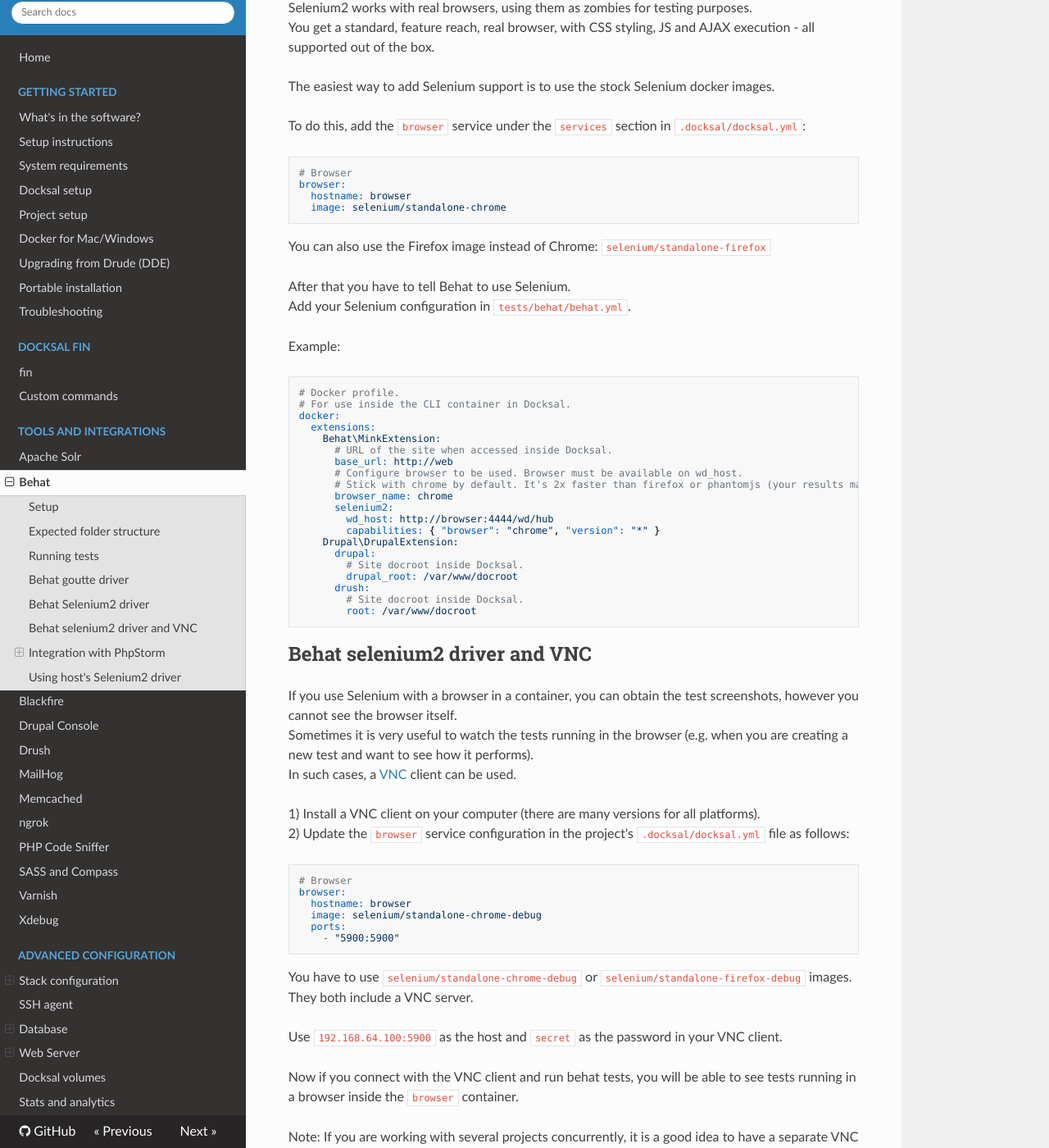
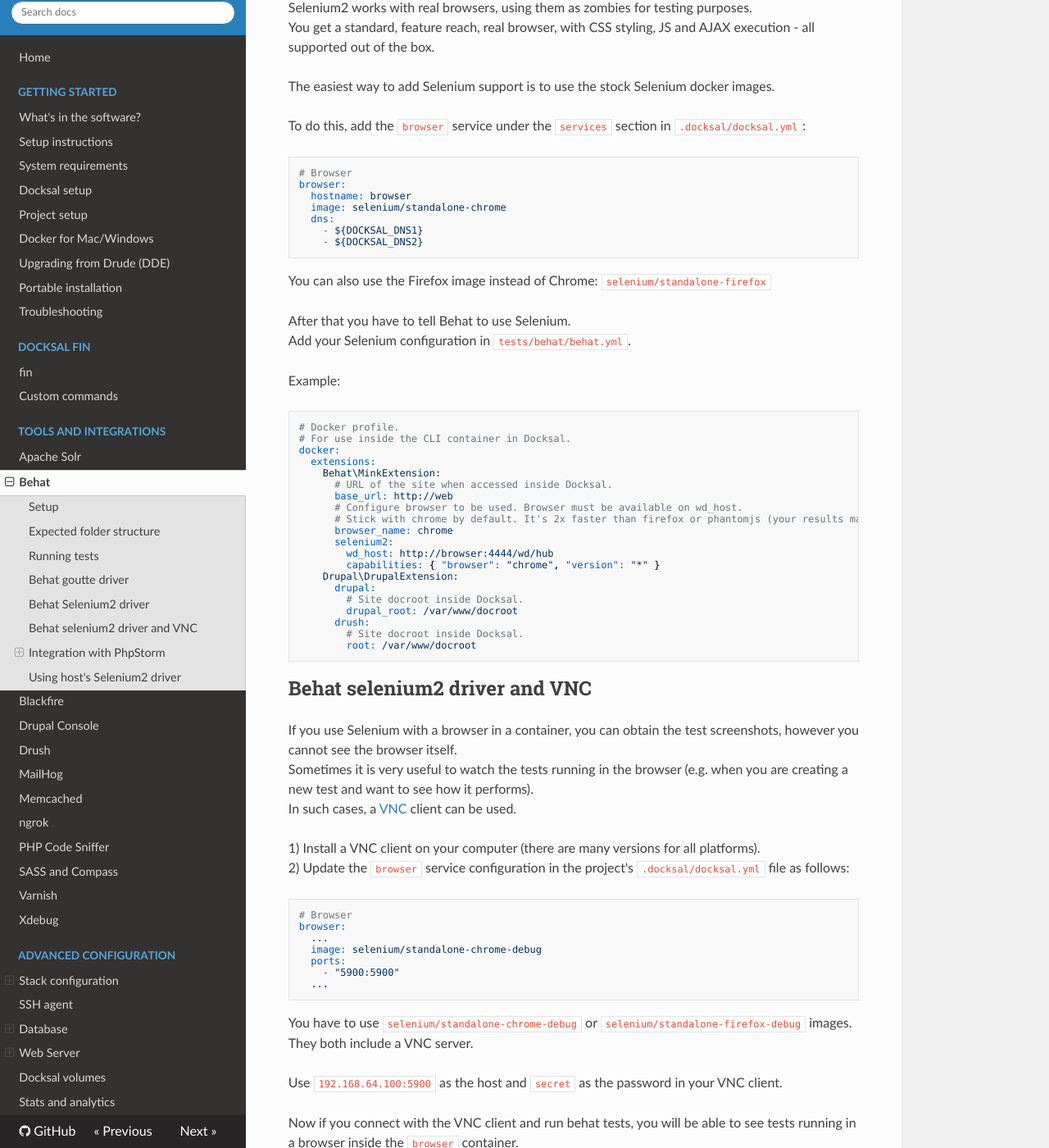
Before and after one commit to docksal/docksal, an MkDocs documentation site: the page built from docs/tools/behat.md, in a window 1280 px wide and 1400 px high, scrolled down 1291 px. Shown: the whole window at 82% size. Built offline with MkDocs 1.6.1, drawn with Linux system fonts in a browser that asks for light colours; nearby versions of some CDN libraries; old or Windows-style settings are respelled for this version of MkDocs.

Commit message:
Update Behat docs. Fixes #259
Include DNS settings for the service

````diff
--- a/docs/tools/behat.md
+++ b/docs/tools/behat.md
@@ -53,6 +53,9 @@ To do this, add the `browser` service under the `services` section in `.docksal/
 browser:
   hostname: browser
   image: selenium/standalone-chrome
+  dns:
+    - ${DOCKSAL_DNS1}
+    - ${DOCKSAL_DNS2}
 ```
 
 You can also use the Firefox image instead of Chrome: `selenium/standalone-firefox`
@@ -98,10 +101,11 @@ In such cases, a [VNC](https://en.wikipedia.org/wiki/Virtual_Network_Computing)
 ```yaml
 # Browser
 browser:
-  hostname: browser
+  ...
   image: selenium/standalone-chrome-debug
   ports:
     - "5900:5900"
+  ...
 ```
 
 You have to use `selenium/standalone-chrome-debug` or `selenium/standalone-firefox-debug` images. They both include a VNC server.
````
